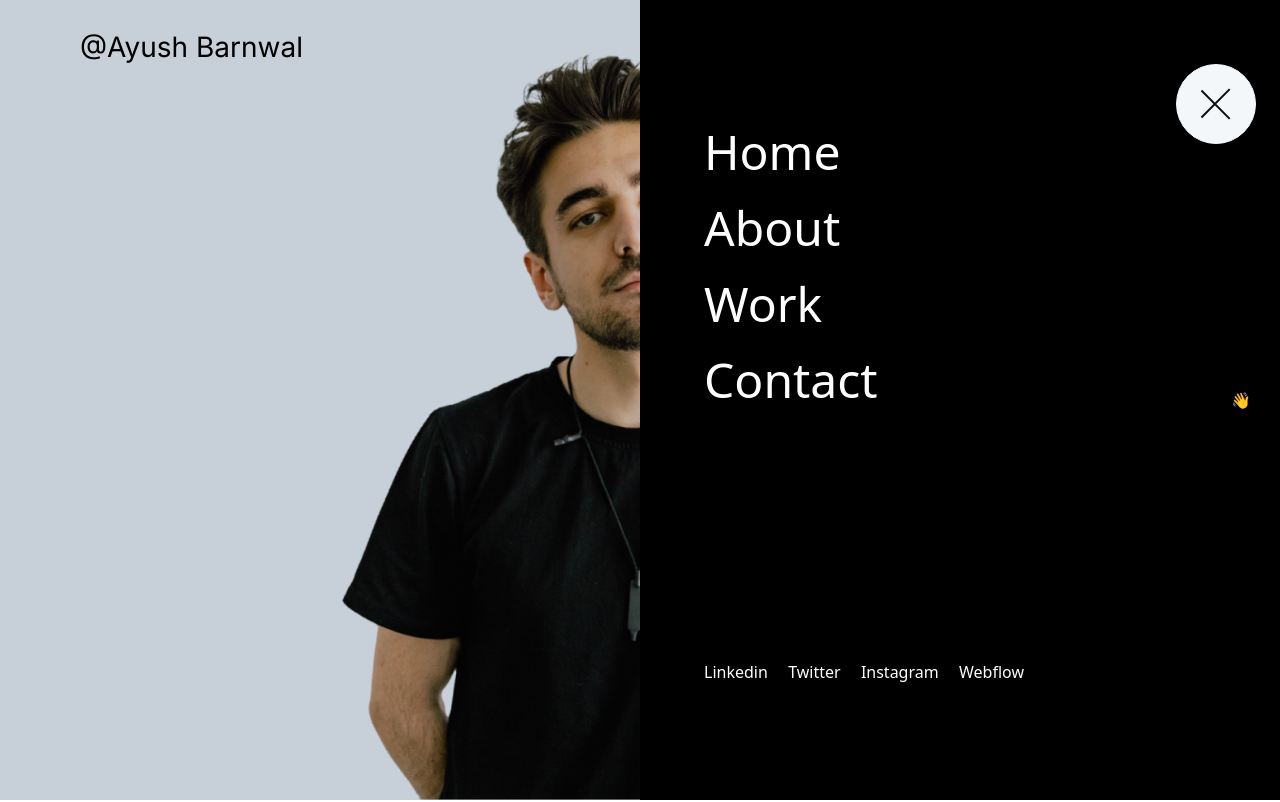
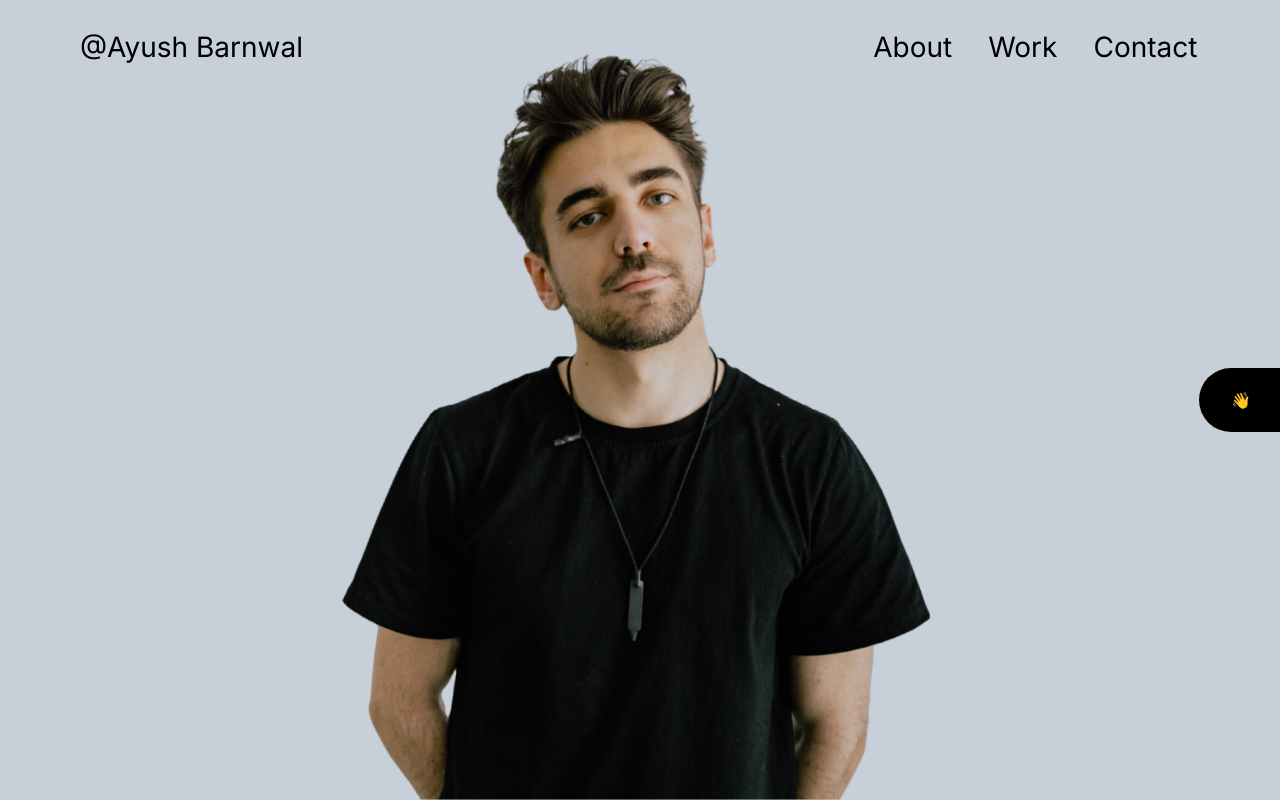
Before and after one commit to bonifasius-baskoro/DTI_Module2_Ayush, a React (Vite) app: page / in a window 1280 px wide. Shown: the top 802 px of the page. Built offline with nearby package versions, Linux system fonts and the light colour scheme.

Commit message:
Add the menu after click hand emoji

```diff
--- a/src/components/Gallery/index.tsx
+++ b/src/components/Gallery/index.tsx
@@ -3,7 +3,7 @@ import SquareImage from "./Square";
 import { imageLinks } from "../../data/imageList";
 
 const index: FC = () => {
-  console.log(JSON.stringify(imageLinks, null, 2));
+//   console.log(JSON.stringify(imageLinks, null, 2));
   return (
     <>
       <div className="shrink-0 overflow-x-scroll mt-20 w-[100vw] ">
--- a/src/components/Hero/OverlayMenu/index.tsx
+++ b/src/components/Hero/OverlayMenu/index.tsx
@@ -1,11 +1,12 @@
 import {FC} from "react";
-
+import { useMenu } from "../../../context/MenuContext";
 
 const Index: FC = () => {
+    const{toggleMenu}= useMenu();
   return (
-    <div className="absolute z-20 top-[50%] right-0 translate-y-[-50%] translate-x-[120px] text-white flex gap-7 justify-center align-middle bg-black pt-5 pr-0 pb-5 pl-8 rounded-full transform transition-transform duration-300 ease-in-out hover:translate-x-0 pr-7">
+    <button onClick={toggleMenu} className="absolute z-20 top-[50%] right-0 translate-y-[-50%] translate-x-[120px] text-white flex gap-7 justify-center align-middle bg-black pt-5 pb-5 pl-8 rounded-full transform transition-transform duration-300 ease-in-out hover:translate-x-0 pr-7">
       <span>👋</span><span>Hi I’m Ayush</span>
-    </div>
+    </button>
   );
 }
 
--- a/src/components/Menu/index.tsx
+++ b/src/components/Menu/index.tsx
@@ -1,10 +1,20 @@
 import { FC } from "react";
+import { useMenu } from "../../context/MenuContext";
 
-const index: FC = () => {
+
+interface MenuComponentProps {
+    menuProviderPresent: true;
+  }
+
+const index: FC<MenuComponentProps> = () => {
+    const {isMenuVisible, toggleMenu} =useMenu();
+    if(!isMenuVisible) return null;
   return (
-    <div>
-      <div className="w-[50vw] h-[100vh] absolute z-20 left-1/2 bg-black">
+    <div className="bg-black bg-opacity-60 absolute z-30 w-screen h-screen">
+      <div className="w-[50vw] h-[100vh] z-20 absolute left-1/2 bg-black">
         <div className="absolute right-0 translate-x-[-30%] pt-16">
+          <button onClick={toggleMenu}>
+
           <svg
             width="80"
             height="80"
@@ -38,6 +48,7 @@ const index: FC = () => {
               stroke-width="2"
             />
           </svg>
+          </button>
         </div>
         <div className="text-white grid text-5xl space-y-7 py-32 pl-16">
           <a>Home</a>
--- /dev/null
+++ b/src/context/MenuContext.tsx
@@ -0,0 +1,35 @@
+import React, {createContext, useState, useContext, ReactNode} from 'react';
+
+
+interface MenuContextType{
+    isMenuVisible : boolean;
+    toggleMenu:()=>void;
+}
+
+const MenuContext = createContext<MenuContextType | undefined>(undefined);
+
+interface MenuProviderProps{
+    children: ReactNode;
+}
+
+export function MenuProvider({children} : MenuProviderProps){
+    const [isMenuVisible, setIsMenuVisible] = useState<boolean>(false);
+
+    const toggleMenu=()=>{
+        setIsMenuVisible(!isMenuVisible);
+    };
+
+    return (
+        <MenuContext.Provider value={{isMenuVisible, toggleMenu}}>
+            {children}
+        </MenuContext.Provider>
+    );
+}
+
+export function useMenu(): MenuContextType{
+    const context= useContext(MenuContext);
+    if(context=== undefined){
+        throw new Error('useMenu must be used within MenuProvider')
+    }
+    return context;
+}
--- a/src/pages/LandingPage/index.tsx
+++ b/src/pages/LandingPage/index.tsx
@@ -1,28 +1,31 @@
-import {FC} from 'react'
-import Header from "../../components/Header"
-import Hero from "../../components/Hero"
-import About from "../../components/About"
-import RecentWork from "../../components/RecentWork"
-import Gallery from "../../components/Gallery"
-import Testimony from "../../components/Testimony"
-import Footer from "../../components/Footer"
-import Menu from "../../components/Menu"
+import { FC } from "react";
+import Header from "../../components/Header";
+import Hero from "../../components/Hero";
+import About from "../../components/About";
+import RecentWork from "../../components/RecentWork";
+import Gallery from "../../components/Gallery";
+import Testimony from "../../components/Testimony";
+import Footer from "../../components/Footer";
+import Menu from "../../components/Menu";
+import { MenuProvider } from "../../context/MenuContext";
 
-
-const LandingPage:FC = () => {
+const LandingPage: FC = () => {
   return (
     <>
-    <Header/>
-    <Menu/>
-    <Hero/>
-    <About/>
-    <RecentWork/>
-    <Gallery/>
-    <Testimony/>
-    <Footer/>
+      <MenuProvider>
+        <div>
+          <Header />
+          <Menu menuProviderPresent={true} />
+          <Hero />
+          <About />
+          <RecentWork />
+          <Gallery />
+          <Testimony />
+          <Footer />
+        </div>
+      </MenuProvider>
     </>
-
-  )
-}
+  );
+};
 
 export default LandingPage;
```
Also changed, not shown: src/App.tsx (line endings or trailing spaces).
